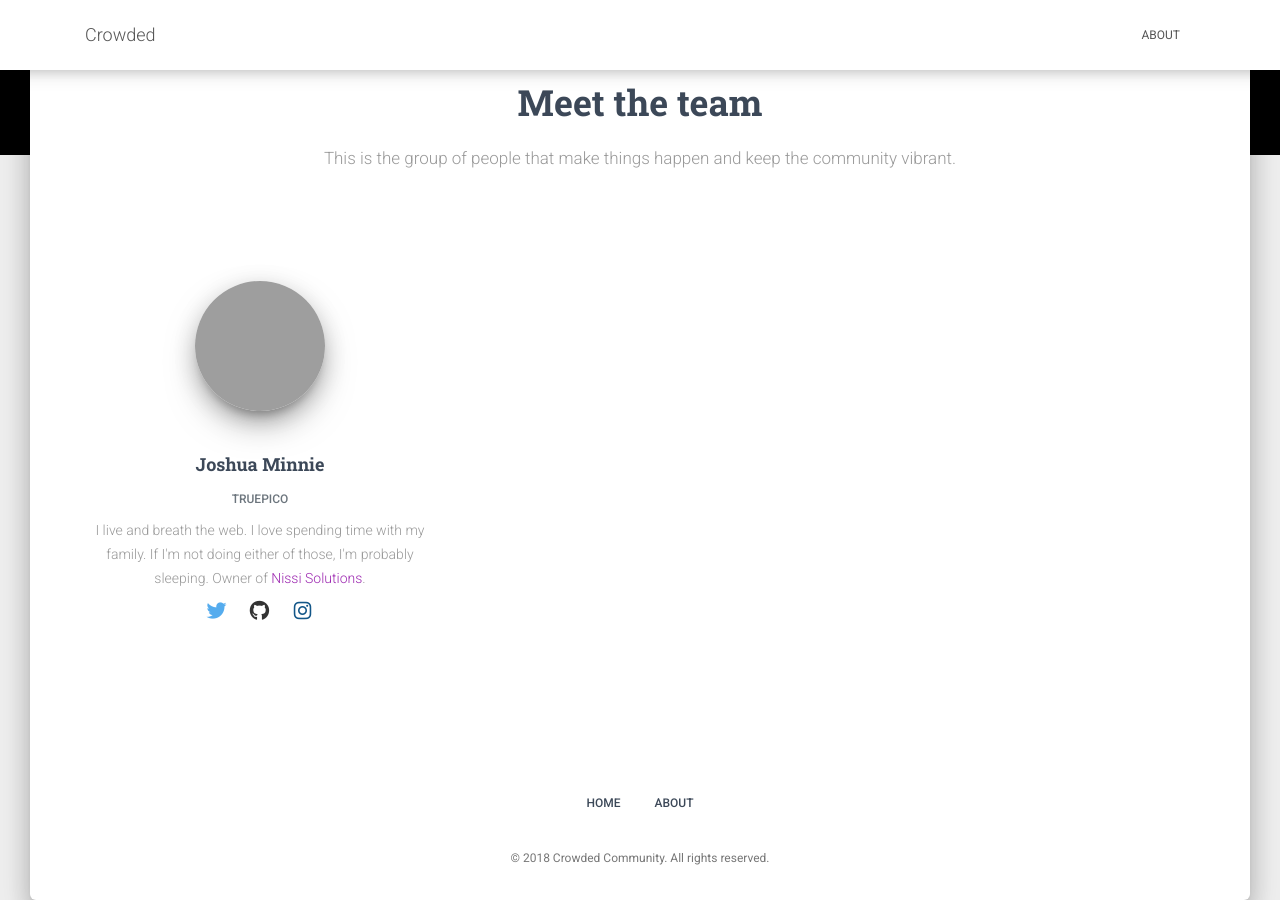
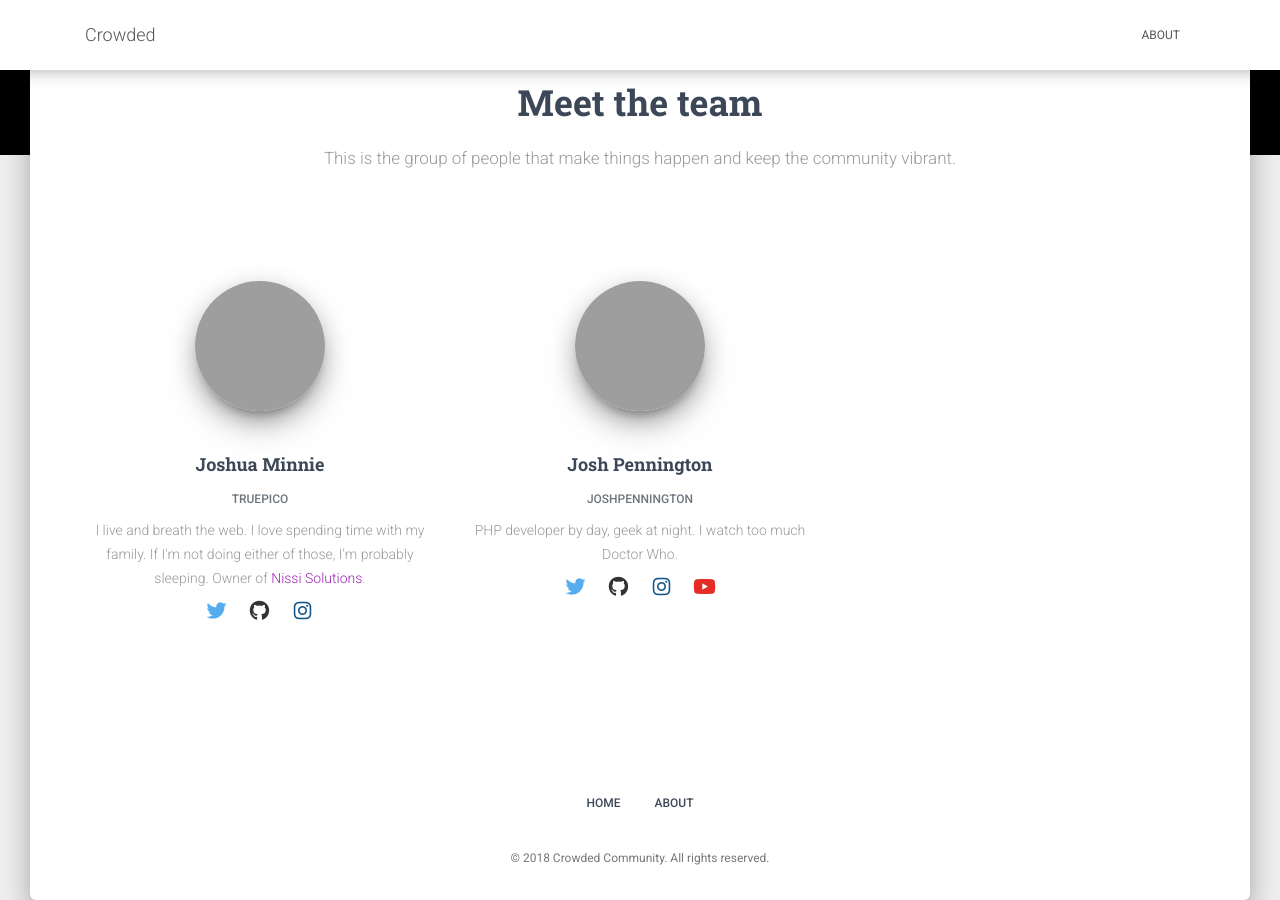
Before and after one commit to CrowdedGroup/CrowdedGroup.github.io, a Jekyll site: the page built from about/index.html, in a window 1280 px wide and 900 px high, scrolled down 645 px. Built offline with Jekyll 4.4.1, drawn with Linux system fonts in a browser that asks for light colours; nearby versions of some CDN libraries; grey boxes are pictures that could not be loaded.

Commit message:
Adding josh pennington information for about

```diff
--- a/_config.yml
+++ b/_config.yml
@@ -19,3 +19,12 @@ team:
       twitter: joshminnie
       github: joshminnie
       instagram: joshminnie
+  - name: Josh Pennington
+    aka: joshpennington
+    gravatar: ac1c040c634e8690b4d4e2ffb8528d59
+    bio: PHP developer by day, geek at night. I watch too much Doctor Who.
+    social:
+      twitter: joshpennington
+      github: joshpennington
+      instagram: joshpennington/
+      youtube: spartan8103
--- a/about/index.html
+++ b/about/index.html
@@ -69,6 +69,12 @@ header_class: header-small
               <i class="fa fa-cloud"></i>
             </a>
             {%- endif %}
+
+            {%- if member.social.youtube -%}
+            <a href="http://www.youtube.com/user/{{ member.social.youtube }}" class="btn btn-just-icon btn-link btn-youtube" target="_blank">
+              <i class="fa fa-youtube"></i>
+            </a>
+            {%- endif %}
           </div>
         </div>
       </div>
```
